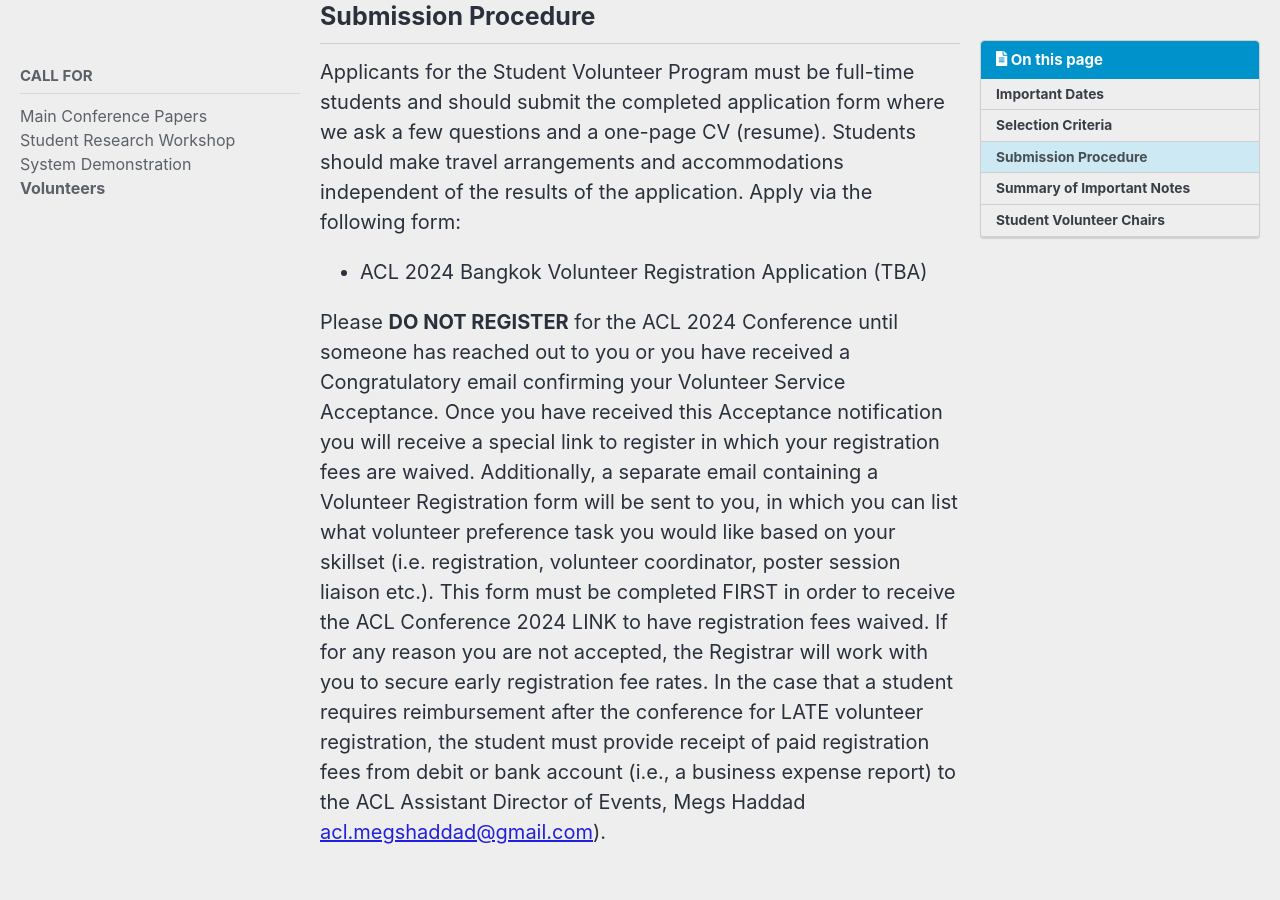
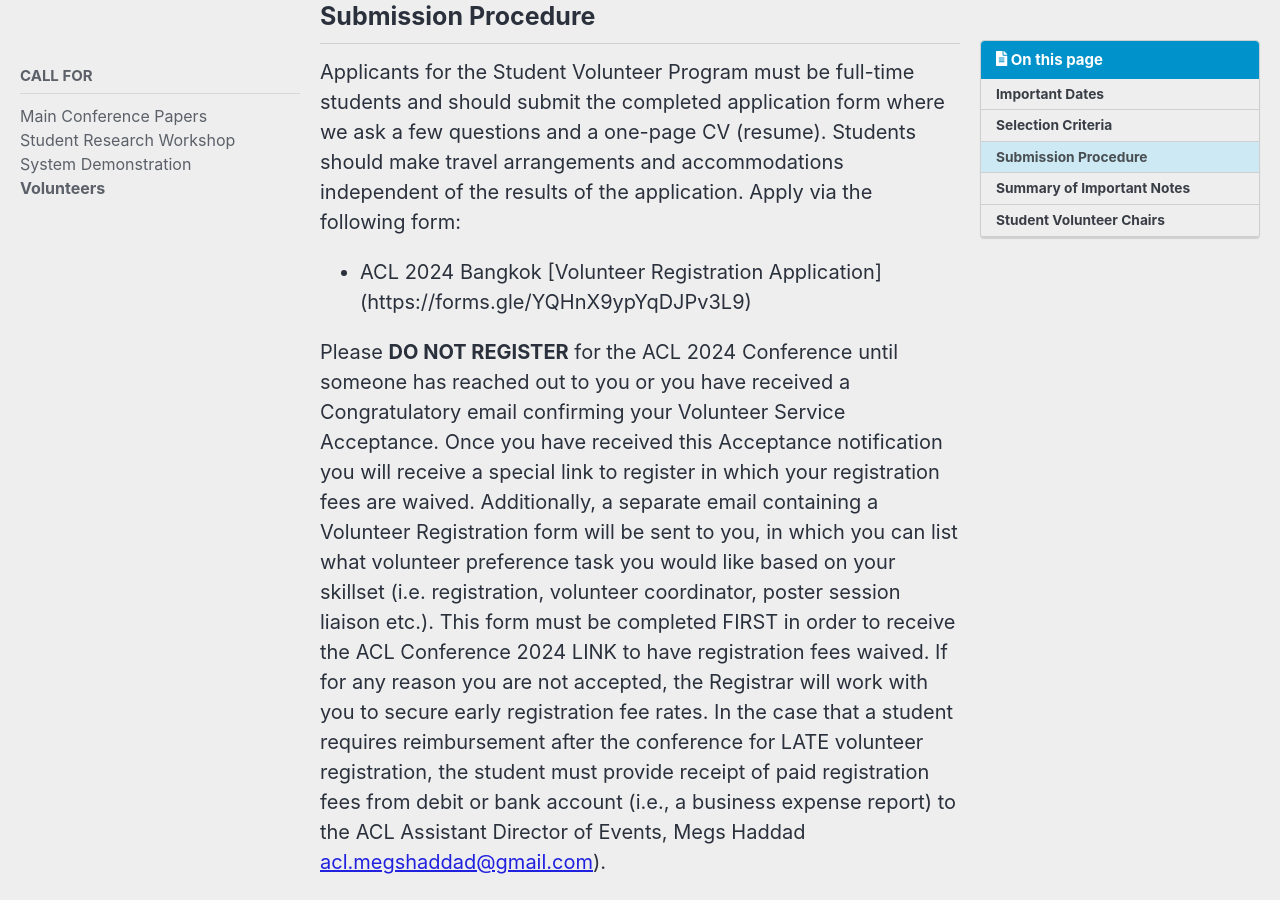
Before and after one commit to acl-org/acl-2024, a Jekyll site: the page built from _pages/calls/volunteers.md, in a window 1280 px wide and 900 px high, scrolled down 1865 px. Built offline with Jekyll 4.4.1, drawn with Linux system fonts in a browser that asks for light colours; cached includes are drawn as plain includes; nearby versions of some CDN libraries; some of the changed text lies outside the part shown.

Commit message:
Update submission link

```diff
--- a/_pages/calls/volunteers.md
+++ b/_pages/calls/volunteers.md
@@ -39,7 +39,7 @@
 
 Applicants for the Student Volunteer Program must be full-time students and should submit the completed application form where we ask a few questions and a one-page CV (resume). Students should make travel arrangements and accommodations independent of the results of the application. Apply via the following form:
 
-- ACL 2024 Bangkok Volunteer Registration Application (TBA)
+- ACL 2024 Bangkok [Volunteer Registration Application] (https://forms.gle/YQHnX9ypYqDJPv3L9)
 
 Please **DO NOT REGISTER** for the ACL 2024 Conference until someone has reached out to you or you have received a Congratulatory email confirming your Volunteer Service Acceptance. Once you have received this Acceptance notification you will receive a special link to register in which your registration fees are waived. Additionally, a separate email containing a Volunteer Registration form will be sent to you, in which you can list what volunteer preference task you would like based on your skillset (i.e. registration, volunteer coordinator, poster session liaison etc.). This form must be completed FIRST in order to receive the ACL Conference 2024 LINK to have registration fees waived. If for any reason you are not accepted, the Registrar will work with you to secure early registration fee rates.
 In the case that a student requires reimbursement after the conference for LATE volunteer registration, the student must provide receipt of paid registration fees from debit or bank account (i.e., a business expense report) to the ACL Assistant Director of Events, Megs Haddad <a href="mailto:acl.megshaddad@gmail.com">acl.megshaddad@gmail.com</a>).
```
Also changed, not shown: other parts of _pages/calls/volunteers.md (+1 -1 lines).
